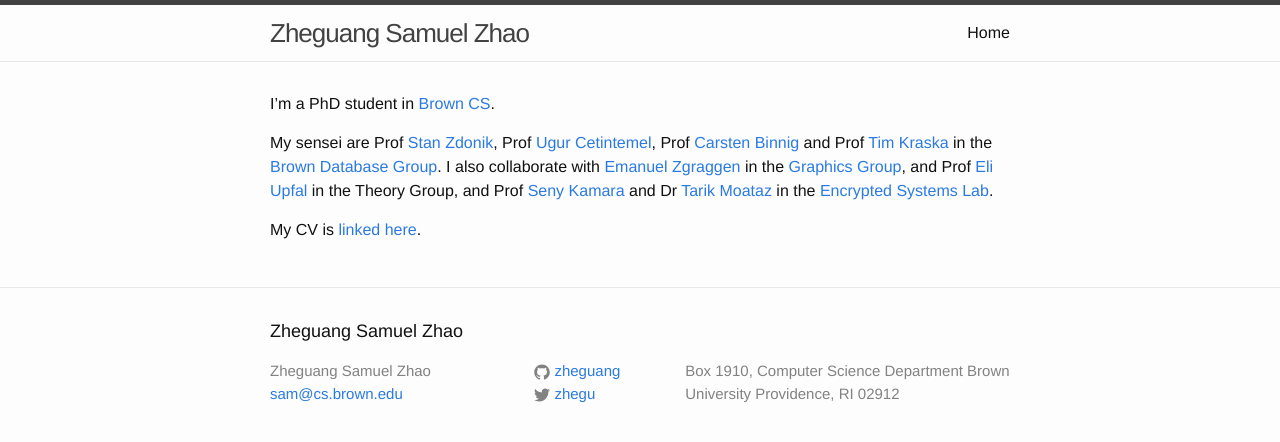
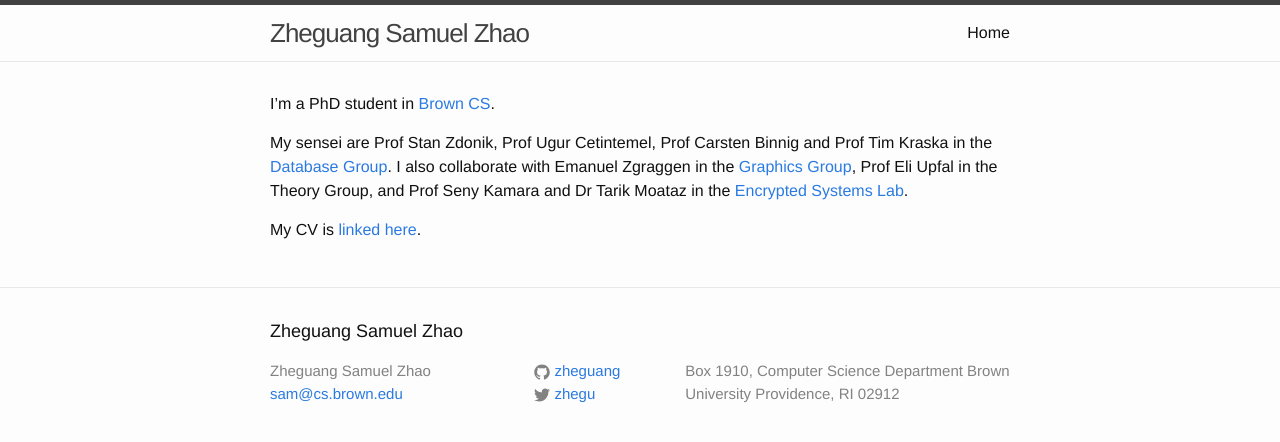
Before and after one commit to zheguang/zheguang.github.io, a Jekyll site: the page built from index.md, in a window 1280 px wide. Shown: the top 442 px of the page. Built offline with Jekyll 4.4.1, drawn with Linux system fonts in a browser that asks for light colours.

Commit message:
index: remove links

```diff
--- a/index.md
+++ b/index.md
@@ -5,6 +5,6 @@ title: Home
 
 I'm a PhD student in [Brown CS](http://cs.brown.edu).
 
-My sensei are Prof [Stan Zdonik](http://cs.brown.edu/~sbz/), Prof [Ugur Cetintemel](https://sites.google.com/a/brown.edu/ugur-cetintemel/), Prof [Carsten Binnig](http://binnig.name/) and Prof [Tim Kraska](http://cs.brown.edu/~kraskat/) in the [Brown Database Group](http://database.cs.brown.edu/). I also collaborate with [Emanuel Zgraggen](http://emanuelzgraggen.com/) in the [Graphics Group](http://graphics.cs.brown.edu/research/), and Prof [Eli Upfal](http://cs.brown.edu/~eli/) in the Theory Group, and Prof [Seny Kamara](http://cs.brown.edu/~seny/) and Dr [Tarik Moataz](http://cs.brown.edu/~tmoataz/) in the [Encrypted Systems Lab](http://esl.cs.brown.edu/).
+My sensei are Prof Stan Zdonik, Prof Ugur Cetintemel, Prof Carsten Binnig and Prof Tim Kraska in the [Database Group](http://database.cs.brown.edu/). I also collaborate with Emanuel Zgraggen in the [Graphics Group](http://graphics.cs.brown.edu/research/), Prof Eli Upfal in the Theory Group, and Prof Seny Kamara and Dr Tarik Moataz in the [Encrypted Systems Lab](http://esl.cs.brown.edu/).
 
 My CV is [linked here](http://zheguang.github.io/cv.pdf).
```
